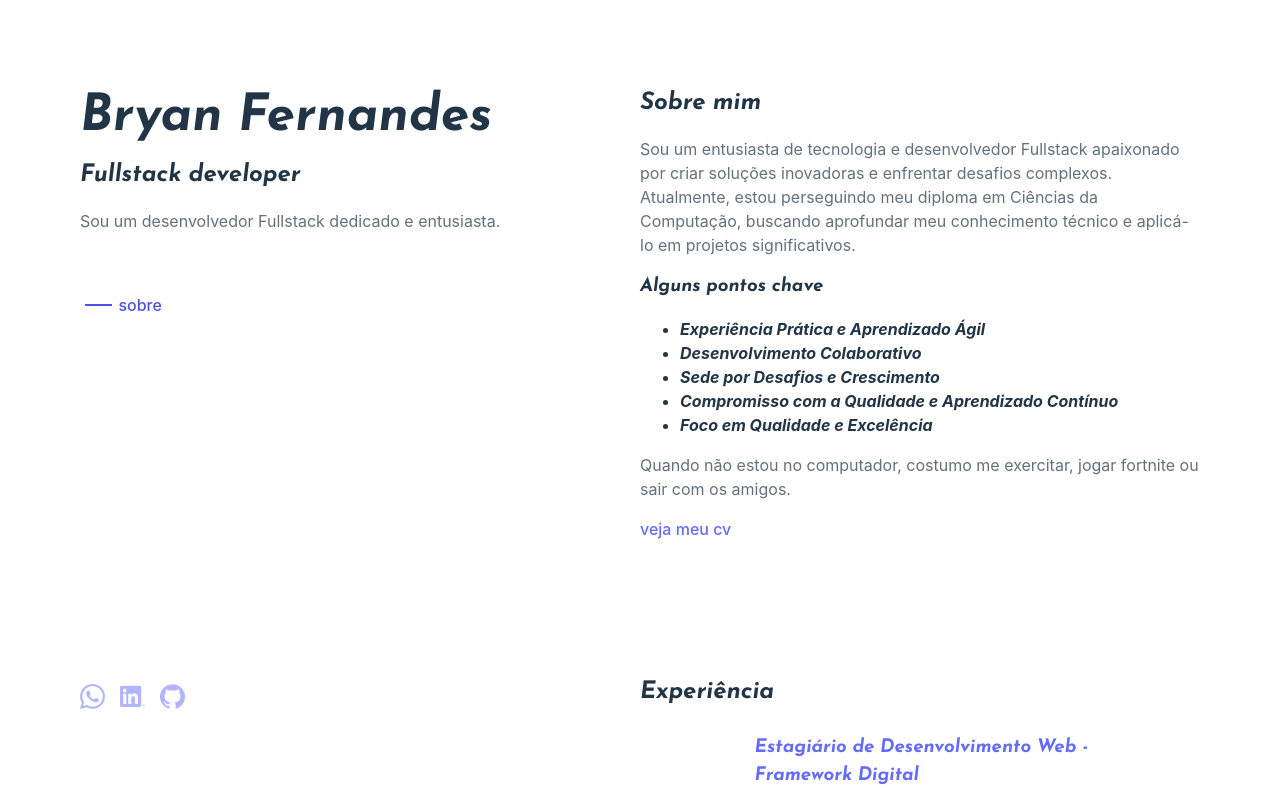
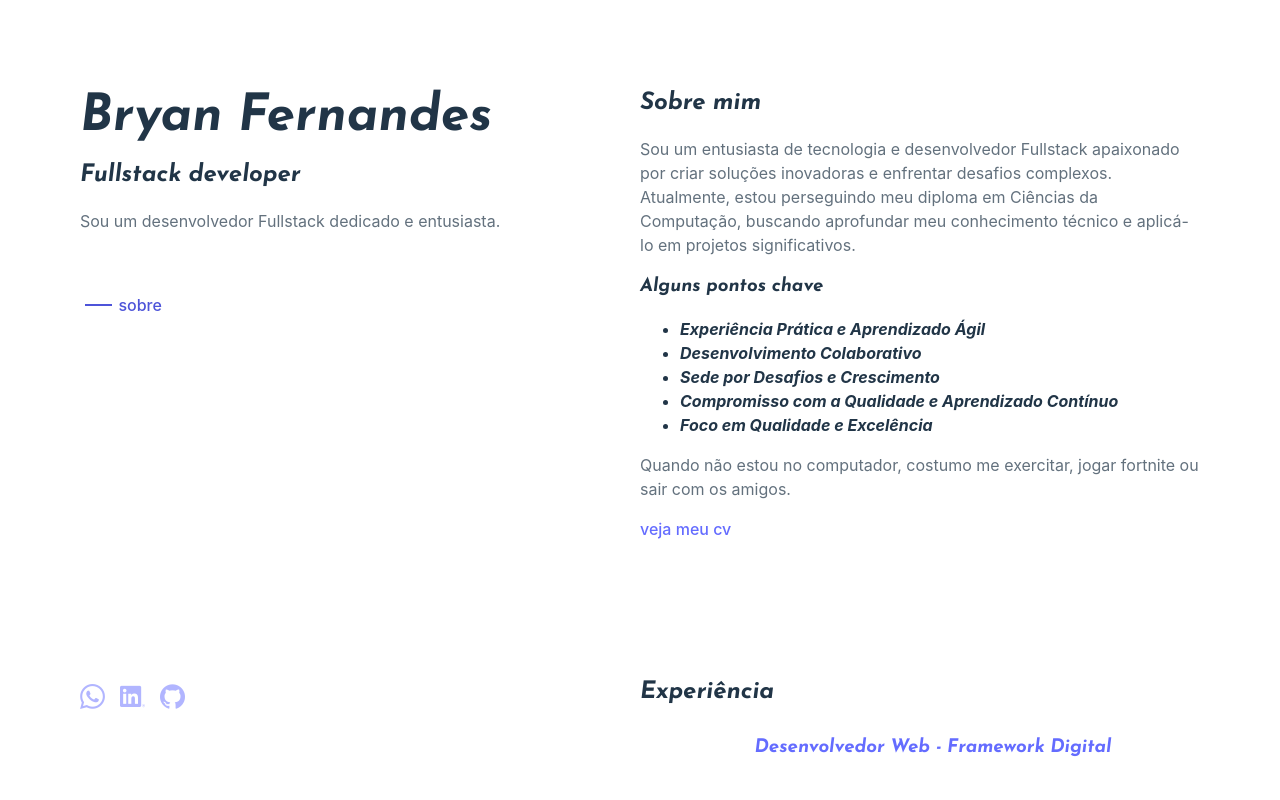
Before and after one commit to bammido/meu-portfolio, a React (Vite) app: page / in a window 1280 px wide. Shown: the top 800 px of the page. Built offline with nearby package versions, Linux system fonts and the light colour scheme.

Commit message:
atualizando experiencia

```diff
--- a/src/components/experience/experience-card.tsx
+++ b/src/components/experience/experience-card.tsx
@@ -1,13 +1,13 @@
 import TechnologyCard from "../technology-card/technology-card"
 
-export default function ExperienceCard({}){
+export default function ExperienceCard() {
     const technologies = ["React", "Node", "Typescript", "Next", "SQL sever", "Type ORM", "Sequelize", "Gitflow"]
 
     return <a target="_blank" href="https://www.frameworkdigital.com.br/" className="experience-card">
         <div className="period">OUT/2022 - PRESENTE</div>
         <div className="experience-resume">
-            <h3>Estagiário de Desenvolvimento Web - Framework Digital</h3>
-            <p>Minha jornada como desenvolvedor Fullstack ganhou forma durante um estágio na Framework, uma renomada empresa especializada em fornecer equipes de alto desempenho em tecnologia para diversas indústrias. Nesse contexto, desempenhei um papel-chave em um projeto destinado a uma grande funerária.</p>
+            <h3>Desenvolvedor Web - Framework Digital</h3>
+            <p>Minha jornada como desenvolvedor Fullstack ganhou forma na Framework, uma renomada empresa especializada em fornecer equipes de alto desempenho em tecnologia para diversas indústrias. Nesse contexto, desempenhei um papel-chave em um projeto destinado a uma grande funerária.</p>
             <p>Nessa experiência, fui encarregado de orquestrar funcionalidades abrangentes, tanto no Frontend quanto no Backend. Minha abordagem focada na excelência levou a um código bem estruturado e a soluções eficazes. Com o compromisso de buscar conhecimento de forma constante, mergulhei em desafios intrincados e os transformei em oportunidades de crescimento. Minha trajetória na Framework, alinhada ao projeto na indústria funerária, me permitiu combinar a expertise tecnológica com a capacidade de adaptação a cenários diversos.</p>
             <div className="technologies">
                 {technologies.map(tech => <TechnologyCard tech={tech} />)}
```
Also changed, not shown: 1 other file (tests, documents, lock files or other folders).
